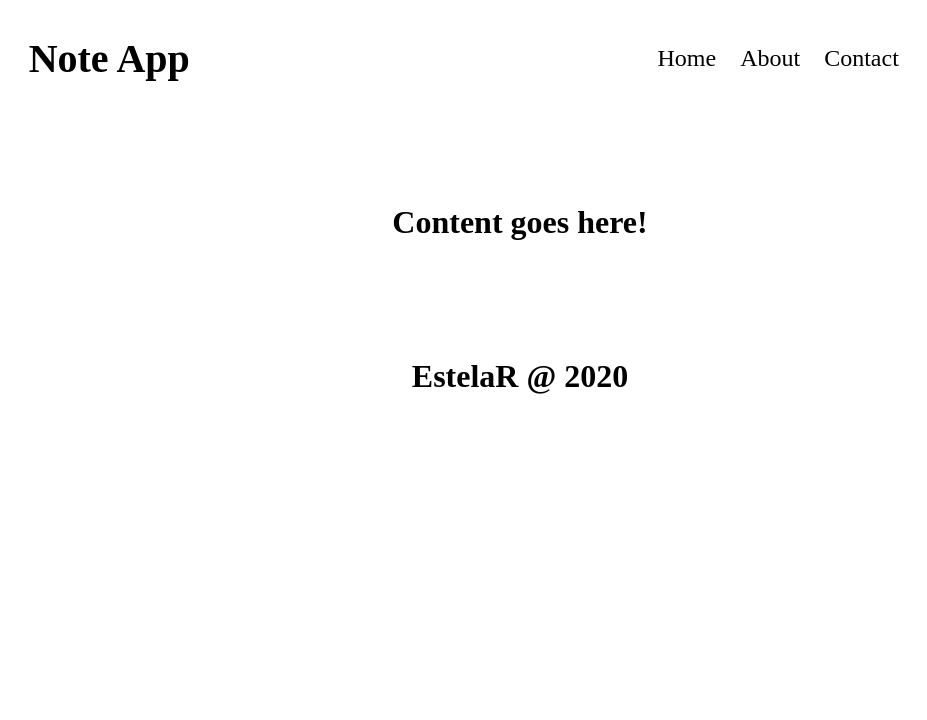
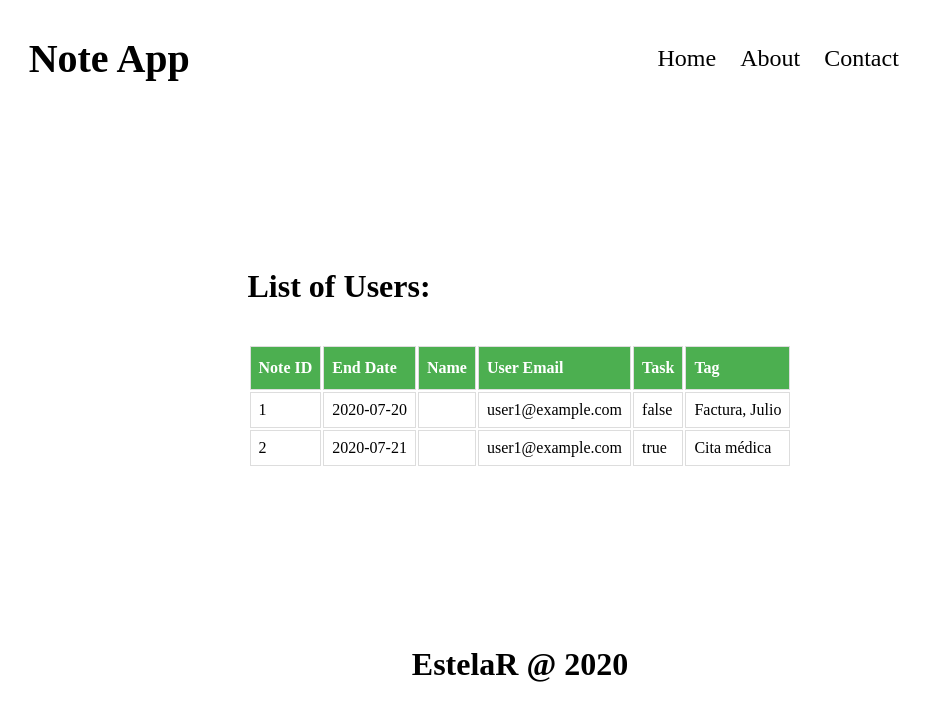
Before and after one commit to estelaromer/test-enreda, a Vue app in the folder frontend/app/: page / in a window 1280 px wide. Shown: the top 720 px of the page, without its empty margins (120-1047 px from the left). Built offline with nearby package versions, Linux system fonts and the light colour scheme.

Commit message:
ListNotes component added and changes in Content to display ListNotes and changes in Header and Footer to make it more dynamic

```diff
--- a/frontend/app/src/App.vue
+++ b/frontend/app/src/App.vue
@@ -1,10 +1,10 @@
 <template>
   <div id="app">
     <div class="grid-container">
-      <app-header class="header-title"></app-header>
+      <app-header class="header-title" v-bind:title="title"></app-header>
       <app-navigation class="navigation-links"></app-navigation>
       <app-content class="data-content"></app-content>
-      <app-footer class="footer"></app-footer>
+      <app-footer class="footer" v-bind:message="message"></app-footer>
     </div>
   </div>
 </template>
@@ -22,6 +22,12 @@ export default {
     'app-navigation': Navigation,
     'app-content': Content,
     'app-footer': Footer
+  },
+  data () {
+    return {
+      title: 'Note App',
+      message: 'EstelaR @ 2020'
+    }
   }
 }
 </script>
--- a/frontend/app/src/components/Content.vue
+++ b/frontend/app/src/components/Content.vue
@@ -1,15 +1,37 @@
 <template>
-  <div>
-    <h1>{{ message }}</h1>
+  <div class="content-container">
+    <app-list-notes v-bind:notes="notes"></app-list-notes>
   </div>
 </template>
 
 <script>
+import ListNotes from './ListNotes.vue'
+
 export default {
   name: 'Content',
+  components: {
+    'app-list-notes': ListNotes
+  },
   data () {
     return {
-      message: 'Content goes here!'
+      notes: [
+        {
+          id: 1,
+          endDate: '2020-07-20',
+          note: 'Primera nota',
+          userEmail: 'user1@example.com',
+          task: false,
+          tag: 'Factura, Julio'
+        },
+        {
+          id: 2,
+          endDate: '2020-07-21',
+          note: 'Segunda nota',
+          userEmail: 'user1@example.com',
+          task: true,
+          tag: 'Cita médica'
+        },
+      ]
     }
   }
 }
--- a/frontend/app/src/components/Footer.vue
+++ b/frontend/app/src/components/Footer.vue
@@ -7,10 +7,8 @@
 <script>
 export default {
   name: 'Footer',
-  data () {
-    return {
-      message: 'EstelaR @ 2020'
-    }
+  props: {
+    message: String
   }
 }
 </script>
--- a/frontend/app/src/components/Header.vue
+++ b/frontend/app/src/components/Header.vue
@@ -7,10 +7,8 @@
 <script>
 export default {
   name: 'Header',
-  data () {
-    return {
-      title: 'Note App'
-    }
+  props: {
+    title: String
   }
 }
 </script>
--- /dev/null
+++ b/frontend/app/src/components/ListNotes.vue
@@ -0,0 +1,52 @@
+<template>
+  <div class="content-container">
+    <h1>List of Users:</h1>
+    <br>
+    <table id="users-table">
+      <!-- Table Header Row -->
+      <tr>
+        <th>Note ID</th>
+        <th>End Date</th>
+        <th>Name</th>
+        <th>User Email</th>
+        <th>Task</th>
+        <th>Tag</th>
+      </tr>
+      <!-- Table Elements (Rows) -->
+      <tr v-for="note in notes" v-bind:key="note">
+        <td>{{ note.id }}</td>
+        <td>{{ note.endDate }}</td>
+        <td>{{ note.name }}</td>
+        <td>{{ note.userEmail }}</td>
+        <td>{{ note.task }}</td>
+        <td>{{ note.tag }}</td>
+      </tr>
+    </table>
+    <br>
+  </div>
+</template>
+
+<script>
+export default {
+  name: 'ListNotes',
+  props: {
+    notes: Array
+  }
+}
+</script>
+
+<!-- Add "scoped" attribute to limit CSS to this component only -->
+<style scoped>
+td, th {
+  border: 1px solid #ddd;
+  padding: 8px;
+}
+
+th {
+  padding-top: 12px;
+  padding-bottom: 12px;
+  text-align: left;
+  background-color: #4CAF50;
+  color: white;
+}
+</style>
```
